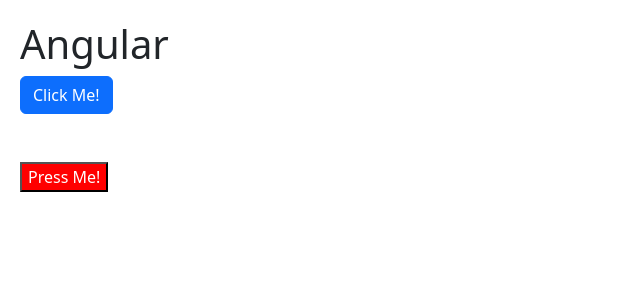
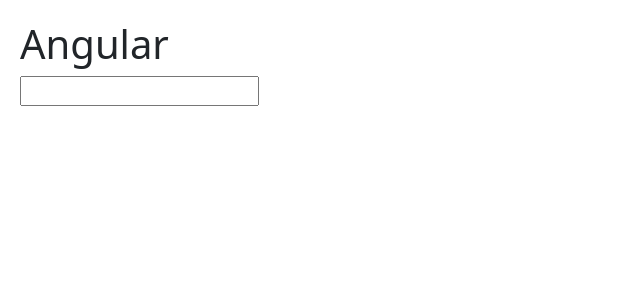
Before and after one commit to MotasemZiad/Angular-Bootcamp, an Angular app in the folder 01_getting_started/hello-world/: page / in a window 1280 px wide. Shown: the top 300 px of the page, without its empty margins (0-640 px from the left). Built offline with nearby package versions, Linux system fonts and the light colour scheme.

Commit message:
template variables

```diff
--- a/01_getting_started/hello-world/src/app/courses.component.ts
+++ b/01_getting_started/hello-world/src/app/courses.component.ts
@@ -3,23 +3,12 @@
 @Component({
   selector: 'courses',
   template: `
-    <div (click)="onDivClick()">
-      <button class="btn btn-primary" [class.active]="isActive" (click)="onClick($event)"> Click Me!</button>
-    </div>
-    <br><br>
-    <button style="color: white;" [style.backgroundColor]="isActive ? 'blue' : 'red'"> Press Me!</button>
+    <input #email (keyup.enter)="onKeyUp(email.value)" />
   `,
 })
 export class CoursesComponent {
-    isActive = false;
 
-    onClick($event:any){
-      $event.stopPropagation(); // To disable event bubbling..
-      console.log("You click me!", $event);
-    }
-
-    onDivClick(){
-      console.log("You click the div");
-
-    }
+  onKeyUp(email: any){
+      console.log(email);
+  }
 }
```
